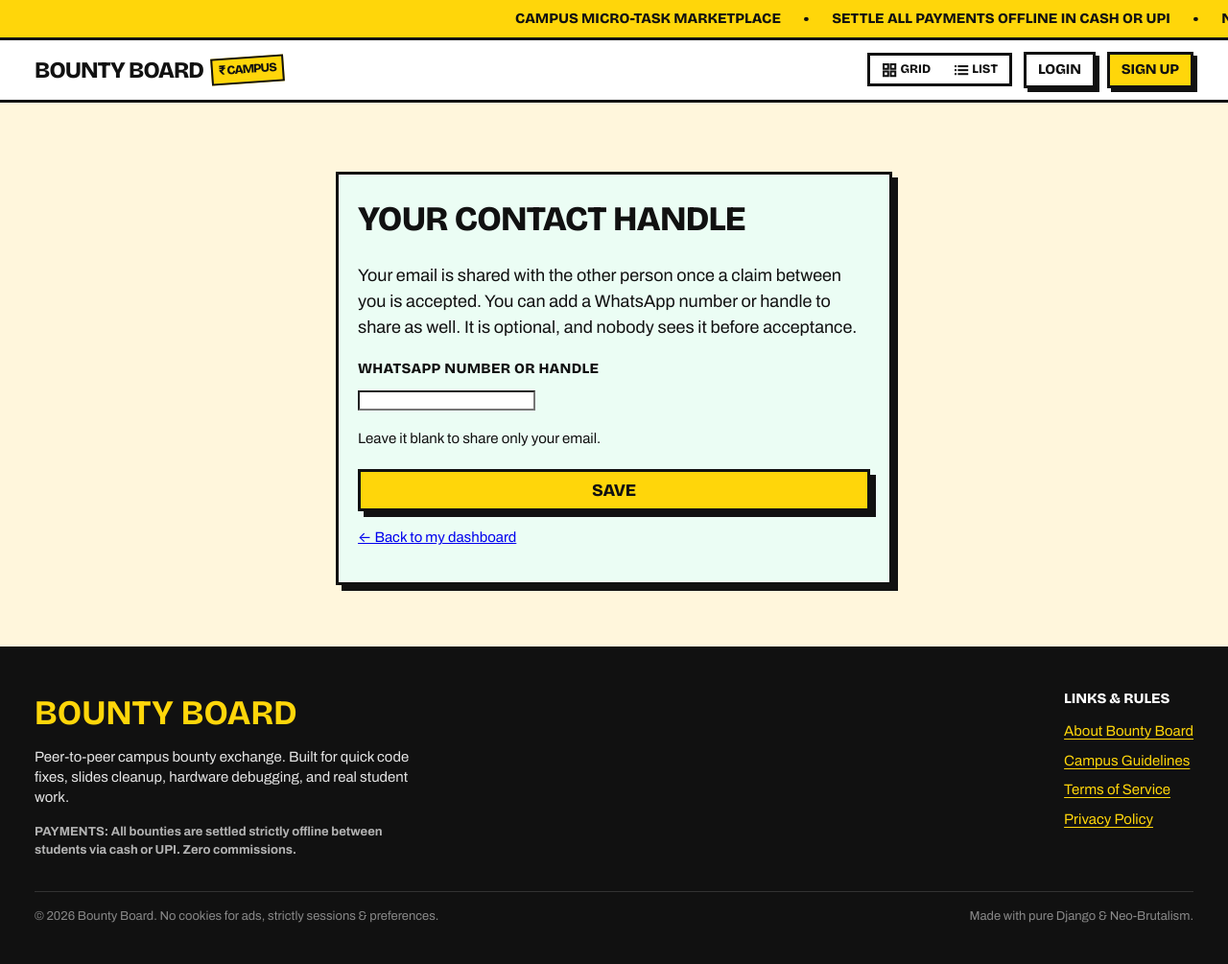
After one commit to shash-hq/bountyboard, a Django app: template templates/accounts/contact_handle.html in a window 1280 px wide. The commit adds this page. Shown: the whole page at 96% size. Run offline with Django 5.2, Linux system fonts and the light colour scheme; the template is opened without the code that fills it: most values are stand-ins (such as "Sample title", 1, 10 or a date in 2020); form fields are guessed from the names that the template uses.

Commit message:
feat(accounts): optional contact_handle on the profile, with a no-JS edit page
Adds User.contact_handle (WhatsApp number or handle, max 100) and a plain form at
/accounts/profile/contact/ linked from the dashboard: login required, POST then redirect (PRG), works
without JavaScript, whitespace normalized, control characters and over-long values rejected. It is the
extra contact detail shown to the other party once a claim between you is ACCEPTED; email is always
shown at that point. Nothing reads it yet: the next commit switches the accept flow, emails and pages
to the profile and drops the free-text Claim.contact, so each step stays reviewable.

It is personal data, so delete_account now clears it (tested alongside the other scrubbed fields). The
form edits only request.user's row; a test posts another user's id and confirms nothing changes.

Co-Authored-By: Claude Sonnet 5.5 <noreply@anthropic.com>

```diff
--- a/apps/accounts/deletion.py
+++ b/apps/accounts/deletion.py
@@ -9,7 +9,7 @@ The user row is kept but scrubbed and deactivated, never deleted. Why not ``DELE
   delete and re-verify the same card; a new account with that number collides and is flagged for
   review like any duplicate. The revocation history stays too, so the ban state survives.
 
-What is removed: username, email, names, password, group/permission/staff grants, the verification
+What is removed: username, email, names, contact handle, password, group/permission/staff grants, the verification
 email token, the encrypted card name, the campus-email snapshot, and free-text claim contact. What
 stays: ids, bounties, claims, reports, audit rows, the HMAC binding and revocation rows (no personal
 data: a keyed hash, last 4 digits, reasons). Bounty and claim *text* the user wrote stays too, shown
@@ -98,7 +98,7 @@ def _anonymize(user, now) -> None:
     # else and make this save violate the case-insensitive unique constraints.
     label = f"deleted-{user.pk}-{secrets.token_hex(4)}"
     user.username, user.email = label, f"{label}@deleted.invalid"
-    user.first_name = user.last_name = ""
+    user.first_name = user.last_name = user.contact_handle = ""
     user.set_unusable_password()
     user.is_active = user.is_staff = user.is_superuser = False
     user.email_token_hash = user.email_token_expires_at = None
--- a/apps/accounts/models.py
+++ b/apps/accounts/models.py
@@ -48,6 +48,9 @@ class User(AbstractUser):
         related_name="+",
     )
 
+    # Optional WhatsApp number or handle, shown only to the other party once a claim between you is
+    # ACCEPTED (policies.can_view_contact). Email is always shown at that point; this is the extra.
+    contact_handle = models.CharField(max_length=100, blank=True, default="")
     # Set when the owner deletes their account. The row is kept (anonymized, inactive) so the
     # registration-number binding, the revocation history and the counterparties' bounties and
     # claims all stay intact. See apps/accounts/deletion.py.
--- a/apps/accounts/tests_deletion.py
+++ b/apps/accounts/tests_deletion.py
@@ -55,7 +55,9 @@ class Base(TestCase):
         self.vol.groups.add(Group.objects.get(name="Verifiers"))
         self.mod = create_verified_user("mod", "mod@gmail.com", PW)
         self.mod.groups.add(Group.objects.get(name="Moderators"))
-        self.stu = create_verified_user("stu", "stu.private@gmail.com", PW, first_name="Asha", last_name="Verma")
+        self.stu = create_verified_user(
+            "stu", "stu.private@gmail.com", PW, first_name="Asha", last_name="Verma", contact_handle="+91 98765 43210"
+        )
         self.other = create_verified_user("other", "other@gmail.com", PW)
 
     def desk_verify(self, who=None, name="Asha Verma", reg=REG):
@@ -73,7 +75,7 @@ class AnonymizeTests(Base):
         self.assertEqual(u.deleted_at, self.now)
         self.assertFalse(u.is_active)
         self.assertTrue(u.username.startswith("deleted-") and u.email.endswith("@deleted.invalid"))
-        self.assertEqual((u.first_name, u.last_name), ("", ""))
+        self.assertEqual((u.first_name, u.last_name, u.contact_handle), ("", "", ""))
         self.assertFalse(u.has_usable_password())
         self.assertNotEqual(u.password, old_hash)
         self.assertFalse(u.groups.exists() or u.user_permissions.exists() or u.is_staff or u.is_superuser)
--- a/apps/accounts/urls.py
+++ b/apps/accounts/urls.py
@@ -10,6 +10,7 @@ urlpatterns = [
     path("login/", views.login_view, name="login"),
     path("logout/", views.logout_view, name="logout"),
     path("desk/", views.desk_view, name="desk"),
+    path("profile/contact/", views.contact_handle_view, name="contact_handle"),
     path("verify-email/resend/", views.resend_verification_view, name="resend_verification"),
     path("verify-email/<int:uid>/<slug:token>/", views.verify_email_view, name="verify_email"),
 
--- /dev/null
+++ b/templates/accounts/contact_handle.html
@@ -0,0 +1,24 @@
+{% extends "base.html" %}
+
+{% block title %}Contact Handle | Bounty Board{% endblock %}
+
+{% block content %}
+<div class="form-center-container">
+  <div class="brutal-card brutal-card--mint">
+    <h1 class="page-title">YOUR CONTACT HANDLE</h1>
+    <p>Your email is shared with the other person once a claim between you is accepted. You can add a WhatsApp number or handle to share as well. It is optional, and nobody sees it before acceptance.</p>
+
+    <form method="post" action="{% url 'accounts:contact_handle' %}">
+      {% csrf_token %}
+      <div class="form-group">
+        <label class="form-label" for="id_contact_handle">WhatsApp number or handle</label>
+        {{ form.contact_handle }}
+        {% for e in form.contact_handle.errors %}<div class="field-error">{{ e }}</div>{% endfor %}
+        <p class="confirm-aside">Leave it blank to share only your email.</p>
+      </div>
+      <button type="submit" class="btn btn-primary btn-block">SAVE</button>
+    </form>
+    <p class="confirm-aside"><a href="{% url 'me' %}">&larr; Back to my dashboard</a></p>
+  </div>
+</div>
+{% endblock %}
--- a/templates/accounts/me.html
+++ b/templates/accounts/me.html
@@ -27,6 +27,7 @@
         {% if is_moderator %}
           <a href="{% url 'bounties:mod_queue' %}" class="btn btn-secondary">MODERATOR QUEUE</a>
         {% endif %}
+        <a href="{% url 'accounts:contact_handle' %}" class="btn btn-secondary">CONTACT HANDLE</a>
         <a href="/bounties/new/" class="btn btn-primary">+ POST NEW BOUNTY</a>
       </div>
     </div>
```
Also changed, not shown: apps/accounts/forms.py (+20 -0 lines), apps/accounts/tests_contact_handle.py (added, +55 -0 lines), apps/accounts/views.py (+13 -1 lines), apps/accounts/migrations/0007_user_contact_handle.py (added).
